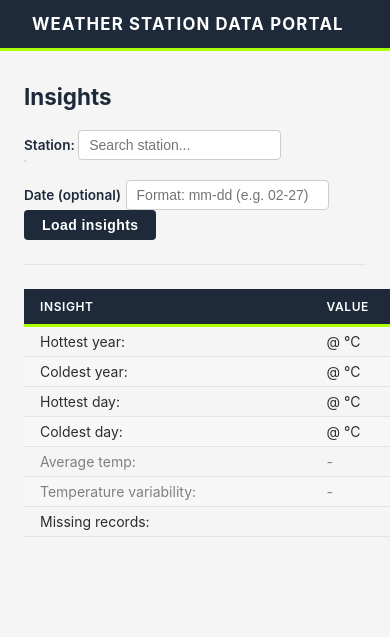
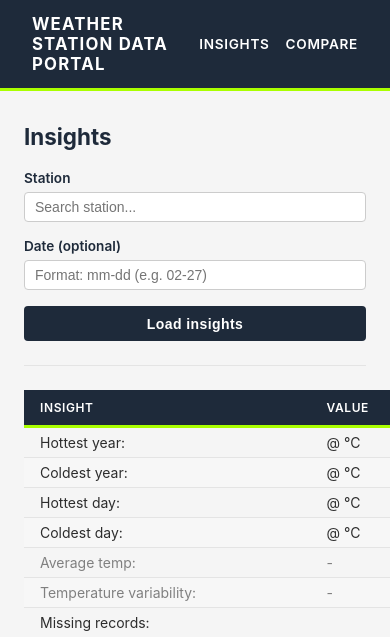
Before and after one commit to jexser/Weather_Station_Data_Portal, a Flask app: page /insights in a window 390 px wide. Shown: the top 637 px of the page. Run offline with Flask 3, Linux system fonts and the light colour scheme; parts of the project's set-up code (start-up, migrations or seed data) failed here and were passed over.

Commit message:
implemented compare ui and api

```diff
--- a/routes/ui.py
+++ b/routes/ui.py
@@ -1,6 +1,7 @@
 from flask import Blueprint, request, render_template
 import services.station_service as station_service
 import services.handlers as handlers
+import repositories.station_repository as station_repository
 import constants
 from models import StationRecord
 
@@ -12,6 +13,13 @@ def _present_station_row(station: StationRecord) -> dict:
         "id": station.station_id,
         "name": station.station_name,
     }
+
+
+def _find_station_name_by_id(station_id: str) -> str:
+    for station in station_repository.get_station_index():
+        if station.station_id == station_id:
+            return station.station_name
+    return station_id
 
 
 @ui_bp.route("/")
@@ -50,15 +58,6 @@ def insights_ui():
     date = request.args.get("date")
 
     if stationid:
-        hottest_year = handlers._get_hottest_year(stationid, date_mm_dd=date)["data"]["year"]
-        hottest_year_temp = handlers._get_hottest_year(stationid, date_mm_dd=date)["data"]["value"]
-        coldest_year = handlers._get_coldest_year(stationid, date_mm_dd=date)["data"]["year"]
-        coldest_year_temp = handlers._get_coldest_year(stationid, date_mm_dd=date)["data"]["value"]
-        hottest_day = handlers._get_hottest_day(stationid, date_mm_dd=date)["data"]["date"]
-        hottest_day_temp = handlers._get_hottest_day(stationid, date_mm_dd=date)["data"]["value"]
-        coldest_day = handlers._get_coldest_day(stationid, date_mm_dd=date)["data"]["date"]
-        coldest_day_temp = handlers._get_coldest_day(stationid, date_mm_dd=date)["data"]["value"]
-        missing_record = std_temp = handlers._get_missing_data_count(stationid, date_mm_dd=date)["data"]["missing_count"]
         if date:
             avg_temp = handlers._get_avg_for_date(stationid, date_mm_dd=date)["data"]["avg_temp"]
             std_temp = handlers._get_temp_variability(stationid, date_mm_dd=date)["data"]["std_dev"]
@@ -71,22 +70,47 @@ def insights_ui():
             station_name = station_name,
             stationid = stationid,
             date = date,
-            hottest_year = hottest_year,
-            hottest_year_temp = hottest_year_temp,
-            coldest_year = coldest_year,
-            coldest_year_temp = coldest_year_temp,
-            hottest_day = hottest_day,
-            hottest_day_temp = hottest_day_temp,
-            coldest_day = coldest_day,
-            coldest_day_temp = coldest_day_temp,
+            hottest_year = handlers._get_hottest_year(stationid, date_mm_dd=date)["data"]["year"],
+            hottest_year_temp = handlers._get_hottest_year(stationid, date_mm_dd=date)["data"]["value"],
+            coldest_year = handlers._get_coldest_year(stationid, date_mm_dd=date)["data"]["year"],
+            coldest_year_temp = handlers._get_coldest_year(stationid, date_mm_dd=date)["data"]["value"],
+            hottest_day = handlers._get_hottest_day(stationid, date_mm_dd=date)["data"]["date"],
+            hottest_day_temp = handlers._get_hottest_day(stationid, date_mm_dd=date)["data"]["value"],
+            coldest_day = handlers._get_coldest_day(stationid, date_mm_dd=date)["data"]["date"],
+            coldest_day_temp = handlers._get_coldest_day(stationid, date_mm_dd=date)["data"]["value"],
             avg_temp = avg_temp,
             std_temp = std_temp,
-            missing_records = missing_record
+            missing_records = handlers._get_missing_data_count(stationid, date_mm_dd=date)["data"]["missing_count"]
         )
     else:
         return render_template("insights.html") # TODO: add error/empy data handling
 
 
+@ui_bp.route("/compare")
+def compare_ui():
+    station_a_id = request.args.get("station_a_id")
+    station_b_id = request.args.get("station_b_id")
+    year = request.args.get("year")
+
+    if station_a_id and station_b_id and year:
+        comparison = station_service.get_station_comparison(
+            station_a_id=station_a_id,
+            station_b_id=station_b_id,
+            year_str=year,
+        )
+        return render_template(
+            "compare.html",
+            station_a_id=station_a_id,
+            station_b_id=station_b_id,
+            station_a_name=_find_station_name_by_id(station_a_id),
+            station_b_name=_find_station_name_by_id(station_b_id),
+            year=year,
+            records=comparison.records,
+        )
+
+    return render_template("compare.html", records=())
+
+
 @ui_bp.route("/error")
 def internal_error_ui():
     return render_template("error.html")
--- a/static/css/components.css
+++ b/static/css/components.css
@@ -16,6 +16,10 @@ body {
     background-color: #1e2a3a;
     border-bottom: 3px solid #aaff00;
     padding: 14px 32px;
+    display: flex;
+    align-items: center;
+    justify-content: space-between;
+    gap: 16px;
 }
 
 .site-title {
@@ -38,6 +42,23 @@ body {
     max-width: 960px;
     margin: 32px auto;
     padding: 0 24px;
+}
+
+.site-nav {
+    display: flex;
+    gap: 16px;
+}
+
+.site-nav a {
+    color: #ffffff;
+    font-size: 0.85rem;
+    font-weight: 600;
+    letter-spacing: 0.05em;
+    text-transform: uppercase;
+}
+
+.site-nav a:hover {
+    color: #aaff00;
 }
 
 /* === Typography === */
@@ -113,6 +134,12 @@ input[type="submit"] {
 input[type="submit"]:hover {
     background-color: #aaff00;
     color: #1e2a3a;
+}
+
+input[type="submit"]:disabled {
+    background-color: #8d95a0;
+    color: #f4f4f4;
+    cursor: not-allowed;
 }
 
 /* === Pagination === */
@@ -204,7 +231,7 @@ input[type="submit"]:hover {
 /* === Combo search dropdown === */
 .combo-dropdown {
     border: 1px solid #ccc;
-    max-width: 300px;
+    width: 100%;
     max-height: 200px;
     overflow-y: auto;
     position: absolute;
@@ -212,6 +239,10 @@ input[type="submit"]:hover {
     border-radius: 6px;
     overflow: hidden;
     box-shadow: 0 2px 6px rgba(0,0,0,0.15);
+}
+
+.combo-dropdown:empty {
+    display: none;
 }
 
 .combo-item {
@@ -222,3 +253,92 @@ input[type="submit"]:hover {
 .combo-item:hover {
     background-color: #aaff00;
 }
+
+.combo-search {
+    position: relative;
+    max-width: 300px;
+}
+
+.combo-search input[type="text"] {
+    width: 100%;
+}
+
+.insights-form {
+    margin-bottom: 8px;
+}
+
+.insights-form-grid {
+    display: grid;
+    grid-template-columns: minmax(280px, 2fr) minmax(220px, 1.2fr) auto;
+    gap: 16px;
+    align-items: end;
+}
+
+.insights-station-search,
+.insights-date-field {
+    max-width: none;
+    display: flex;
+    flex-direction: column;
+    gap: 6px;
+}
+
+.insights-date-field input[type="text"] {
+    width: 100%;
+}
+
+.insights-submit-wrap {
+    display: flex;
+    align-items: flex-end;
+}
+
+.insights-submit-wrap input[type="submit"] {
+    min-height: 35px;
+    white-space: nowrap;
+}
+
+.compare-form {
+    display: flex;
+    flex-direction: column;
+    gap: 16px;
+}
+
+.compare-form-grid {
+    display: grid;
+    grid-template-columns: repeat(auto-fit, minmax(220px, 1fr));
+    gap: 16px;
+    align-items: end;
+}
+
+.compare-form-grid > div {
+    display: flex;
+    flex-direction: column;
+    gap: 6px;
+}
+
+.table-scroll {
+    max-height: 640px;
+    overflow: auto;
+    border: 1px solid #e4e4e4;
+    background-color: #ffffff;
+}
+
+.compare-table {
+    width: 100%;
+    min-width: 640px;
+}
+
+.compare-table thead th {
+    position: sticky;
+    top: 0;
+    z-index: 1;
+}
+
+@media (max-width: 720px) {
+    .insights-form-grid {
+        grid-template-columns: 1fr;
+    }
+
+    .insights-submit-wrap input[type="submit"] {
+        width: 100%;
+    }
+}
--- a/static/scripts/combo-search.js
+++ b/static/scripts/combo-search.js
@@ -1,50 +1,79 @@
-const input = document.getElementById("station_name_search");
-const resultsDiv = document.getElementById("results");
+const stationComboboxes = document.querySelectorAll("[data-station-combobox]");
+
+stationComboboxes.forEach((combobox) => {
+    const input = combobox.querySelector("[data-station-input]");
+    const hiddenInput = combobox.querySelector("[data-station-id]");
+    const results = combobox.querySelector("[data-station-results]");
+
+    if (!input || !hiddenInput || !results) {
+        return;
+    }
 
     let timeout = null;
 
     input.addEventListener("input", () => {
+        hiddenInput.value = "";
         clearTimeout(timeout);
 
         timeout = setTimeout(async () => {
-        const query = input.value;
+            const query = input.value.trim();
 
-        if (query.length < 2) return;
+            if (query.length < 2) {
+                results.innerHTML = "";
+                return;
+            }
 
-        const response = await fetch(`/api/v1/stations/search?name=${query}`);
+            const response = await fetch(`/api/v1/stations/search?name=${encodeURIComponent(query)}`);
             const data = await response.json();
 
-        renderResults(data.data);
-    }, 300); // wait 300ms after typing stops
-});
+            results.innerHTML = "";
 
-function renderResults(stations) {
-    resultsDiv.innerHTML = "";
-
-    stations.forEach(station => {
+            data.data.forEach((station) => {
                 const item = document.createElement("div");
                 item.classList.add("combo-item");
                 item.textContent = `${station.STAID} - ${station.STANAME}`;
 
                 item.onclick = () => {
-            document.getElementById("station_name_search").value = station.STANAME;
-            document.getElementById("station_id").value = station.STAID;
-            resultsDiv.innerHTML = "";
+                    input.value = station.STANAME;
+                    hiddenInput.value = station.STAID;
+                    results.innerHTML = "";
+                    toggleSubmitButtons();
                 };
 
-        resultsDiv.appendChild(item);
+                results.appendChild(item);
             });
-}
+        }, 300);
+
+        toggleSubmitButtons();
+    });
 
     document.addEventListener("click", (event) => {
-    const input = document.getElementById("station_name_search");
-    const results = document.getElementById("results");
-
-    const clickedInside =
-        input.contains(event.target) ||
-        results.contains(event.target);
-
-    if (!clickedInside) {
+        if (!combobox.contains(event.target)) {
             results.innerHTML = "";
         }
     });
+});
+
+const compareForm = document.querySelector("[data-compare-form]");
+
+function toggleSubmitButtons() {
+    if (!compareForm) {
+        return;
+    }
+
+    const compareButton = compareForm.querySelector("[data-compare-submit]");
+    const stationA = compareForm.querySelector('input[name="station_a_id"]');
+    const stationB = compareForm.querySelector('input[name="station_b_id"]');
+    const year = compareForm.querySelector('input[name="year"]');
+
+    if (!compareButton || !stationA || !stationB || !year) {
+        return;
+    }
+
+    compareButton.disabled = !(stationA.value && stationB.value && year.value.trim());
+}
+
+if (compareForm) {
+    compareForm.addEventListener("input", toggleSubmitButtons);
+    toggleSubmitButtons();
+}
--- a/templates/base.html
+++ b/templates/base.html
@@ -8,6 +8,10 @@
 <body>
     <header class="page-header">
         <a class="site-title" href="{{ url_for('ui.home_ui') }}">Weather Station Data Portal</a>
+        <nav class="site-nav">
+            <a href="{{ url_for('ui.insights_ui') }}">Insights</a>
+            <a href="{{ url_for('ui.compare_ui') }}">Compare</a>
+        </nav>
     </header>
     <main class="page-content">
         {% block content %}{% endblock %}
--- a/templates/insights.html
+++ b/templates/insights.html
@@ -4,15 +4,22 @@
 
 {% block content %}
     <h1>Insights</h1>
-    <form method="get" action="{{ url_for('ui.insights_ui') }}">
-        <label for="station_name_search">Station: </label>
-        <input type="text" id="station_name_search" name="station_name_search" placeholder="Search station..."/>
-        <input type="hidden" id="station_id" name="station_id">
-        <div id="results" class="combo-dropdown"></div>
-        <br><br>
-        <label for="date">Date (optional)</label>
-        <input type="text" id="date" name="date" placeholder="Format: mm-dd (e.g. 02-27)"/>
-        <input type="submit" id="load_insights" value="Load insights"/>
+    <form method="get" action="{{ url_for('ui.insights_ui') }}" class="insights-form">
+        <div class="insights-form-grid">
+            <div class="combo-search insights-station-search" data-station-combobox>
+                <label for="station_name_search">Station</label>
+                <input type="text" id="station_name_search" name="station_name_search" placeholder="Search station..." data-station-input value="{{ station_name or '' }}"/>
+                <input type="hidden" id="station_id" name="station_id" data-station-id value="{{ stationid or '' }}">
+                <div id="results" class="combo-dropdown" data-station-results></div>
+            </div>
+            <div class="insights-date-field">
+                <label for="date">Date (optional)</label>
+                <input type="text" id="date" name="date" placeholder="Format: mm-dd (e.g. 02-27)" value="{{ date or '' }}"/>
+            </div>
+            <div class="insights-submit-wrap">
+                <input type="submit" id="load_insights" value="Load insights"/>
+            </div>
+        </div>
     </form>
     <hr>
     <table class="data-table">
```
Also changed, not shown: models.py (+15 -0 lines), routes/api.py (+37 -1 lines), services/station_service.py (+70 -5 lines), templates/compare.html (added, +56 -0 lines), tests/services/test_station_service.py (+3 -3 lines). Lines whose indentation alone changed are shown as unchanged.
